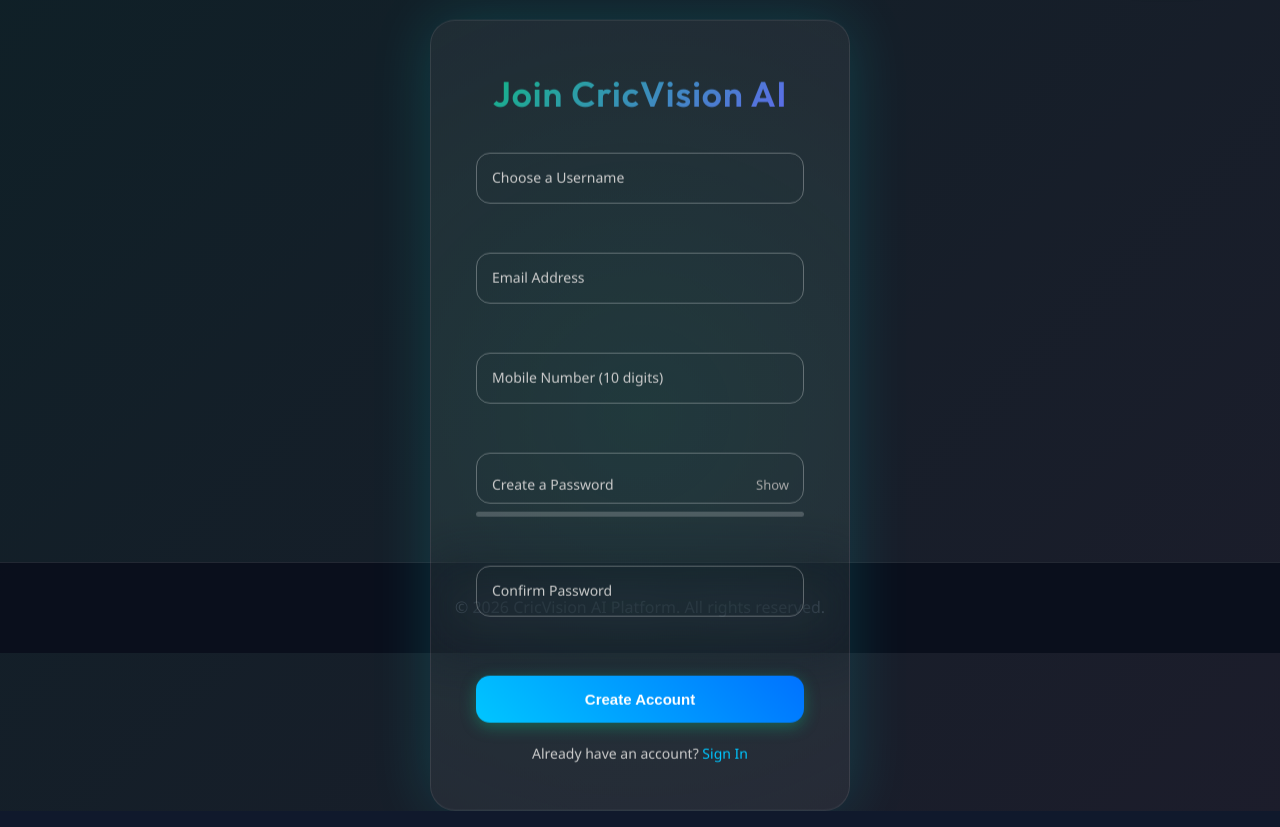
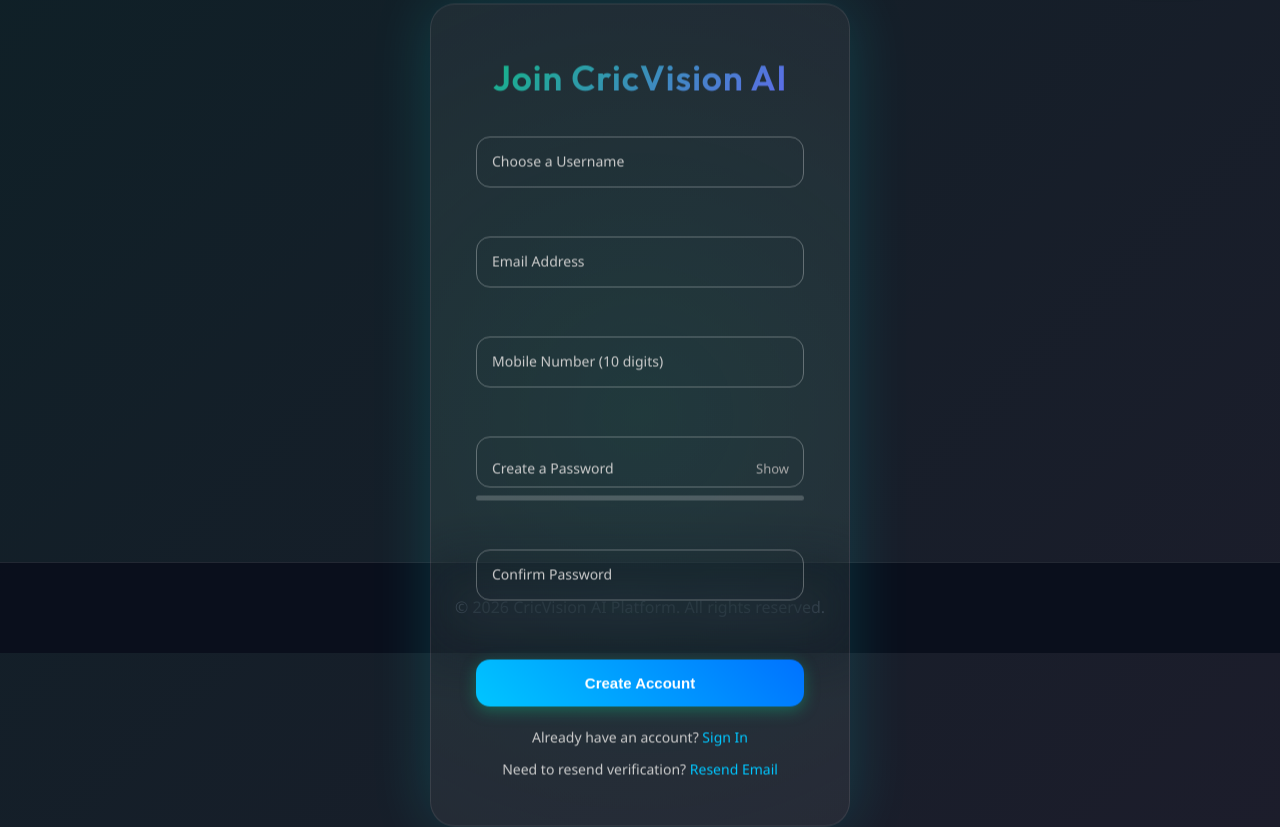
Before and after one commit to Yashparmar29/CricVision, a Flask app: page /signup in a window 1280 px wide. Shown: the part 78-905 px from the top of the page. Run offline with Flask 3, Linux system fonts and the light colour scheme.

Commit message:
update signup page

```diff
--- a/templates/signup.html
+++ b/templates/signup.html
@@ -238,6 +238,11 @@
         Already have an account?
         <a href="{{ url_for('login') }}">Sign In</a>
     </div>
+
+    <div class="auth-links" style="margin-top: 10px;">
+        Need to resend verification?
+        <a href="{{ url_for('resend_verification') }}">Resend Email</a>
+    </div>
 </div>
 
 <script>
```
